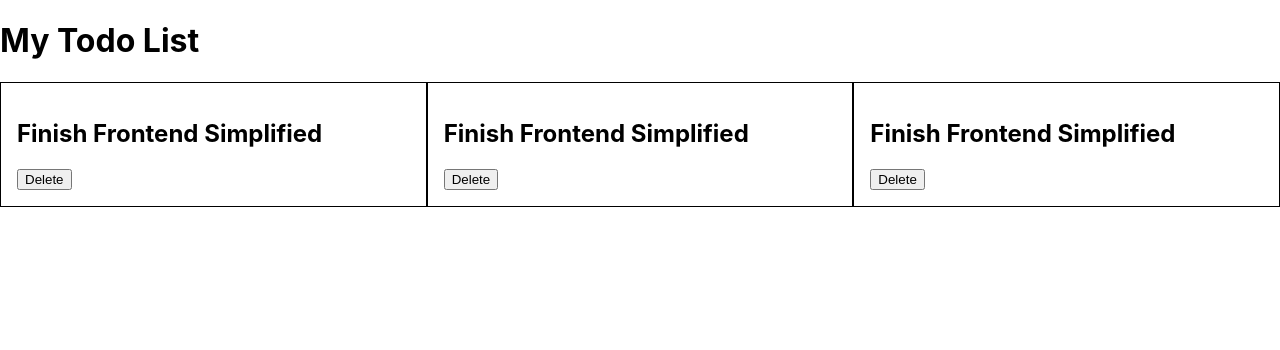
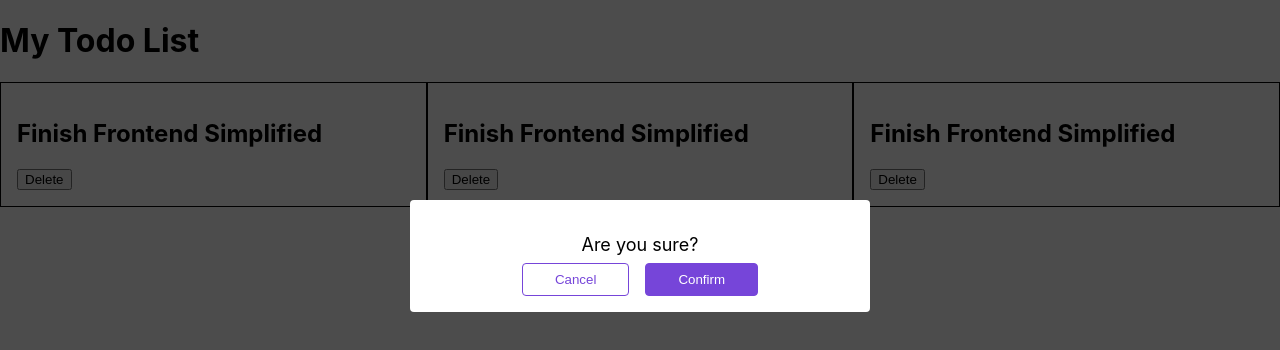
Before and after one commit to jericmariano/React-Crash-Course-Review, a React (Create React App) app: page / in a window 1280 px wide. Shown: the top 350 px of the page. Built offline with nearby package versions, Linux system fonts and the light colour scheme.

Commit message:
created and imported/used modal with styling

```diff
--- a/src/App.jsx
+++ b/src/App.jsx
@@ -1,6 +1,7 @@
 import './App.css';
 import Todo from './components/Todo.jsx'
 import Title from './components/Title.jsx'
+import Modal from './components/Modal.jsx'
 
 function App() {
   return (
@@ -11,6 +12,7 @@ function App() {
       <Todo />
       <Todo />
       </div>
+      <Modal />
     </div>
   );
 }
--- /dev/null
+++ b/src/components/Modal.css
@@ -0,0 +1,50 @@
+.btn {
+    padding: 8px 32px;
+    cursor: pointer;
+    border-radius: 4px;
+    background-color: #7645d9;
+    color: white;
+    border: 1px solid #7645d9;
+  }
+
+  .btn__cancel {
+    background-color: transparent;
+    color: #7645d9;
+  }
+
+  .btn__cancel:hover {
+    background-color: #ebebeb;
+  }
+  .modal {
+    border-radius: 4px;
+    background-color: white;
+    padding: 16px;
+    text-align: center;
+    width: 460px;
+    z-index: 1000;
+    position: fixed;
+    top: 200px;
+    left: 50%;
+    transform: translateX(-50%);
+  }
+
+  .modal__title {
+    margin-bottom: 8px;
+    font-size: 18px;
+  }
+
+  .modal__buttons {
+    display: flex;
+    justify-content: center;
+    gap: 16px;
+  }
+
+  .backdrop {
+    position: fixed;
+    z-index: 1;
+    background-color: rgba(0, 0, 0, 0.70);
+    width: 100%;
+    height: 100vh;
+    top: 0;
+    left: 0;
+  }
--- /dev/null
+++ b/src/components/Modal.jsx
@@ -0,0 +1,18 @@
+import "./Modal.css";
+
+function Modal() {
+  return (
+    <>
+      <div className="modal">
+        <p className="modal__title">Are you sure?</p>
+        <div className="modal__buttons">
+          <button className="btn btn__cancel">Cancel</button>
+          <button className="btn">Confirm</button>
+        </div>
+      </div>
+      <div className="backdrop" />
+    </>
+  );
+}
+
+export default Modal;
```
